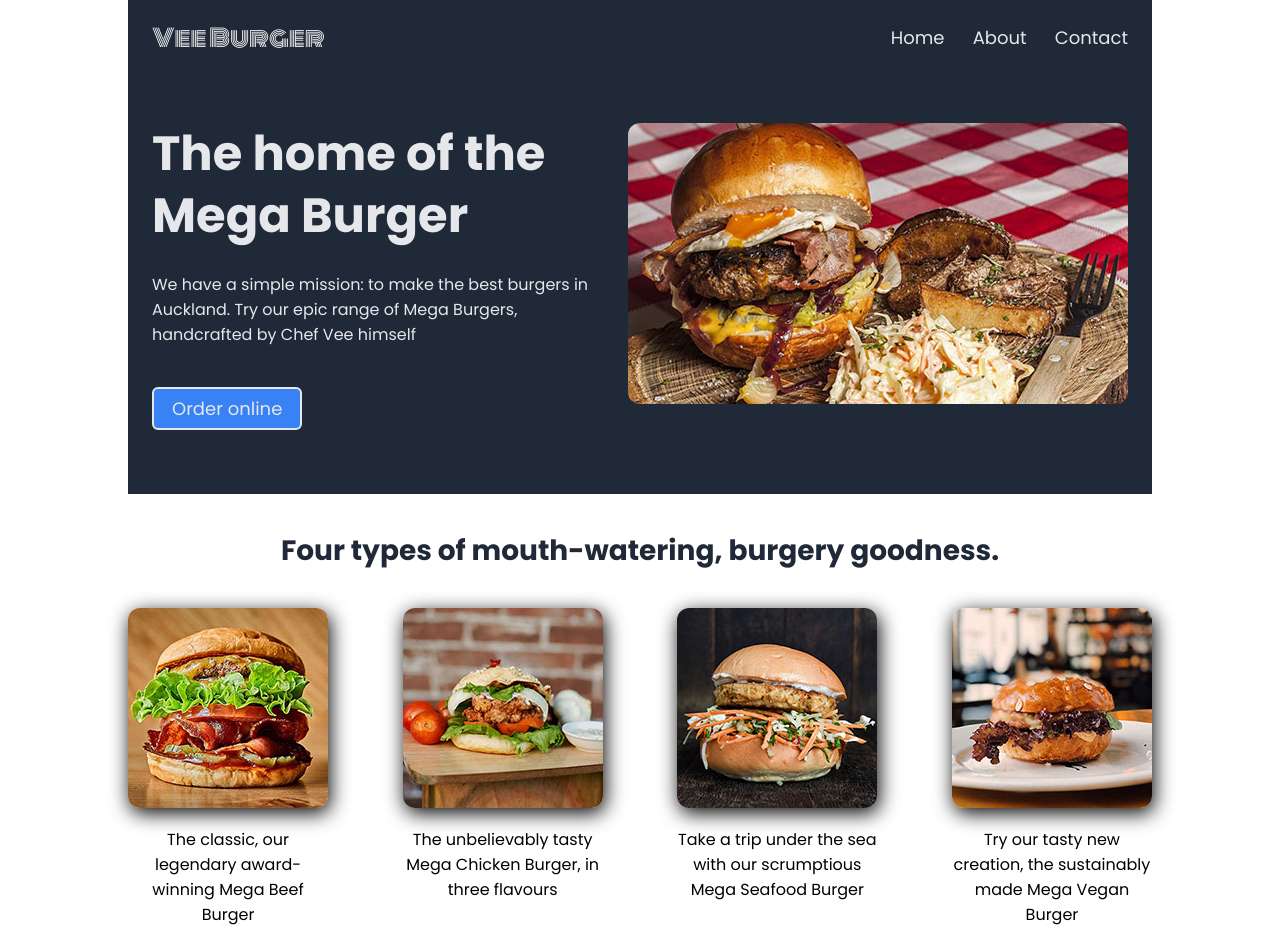
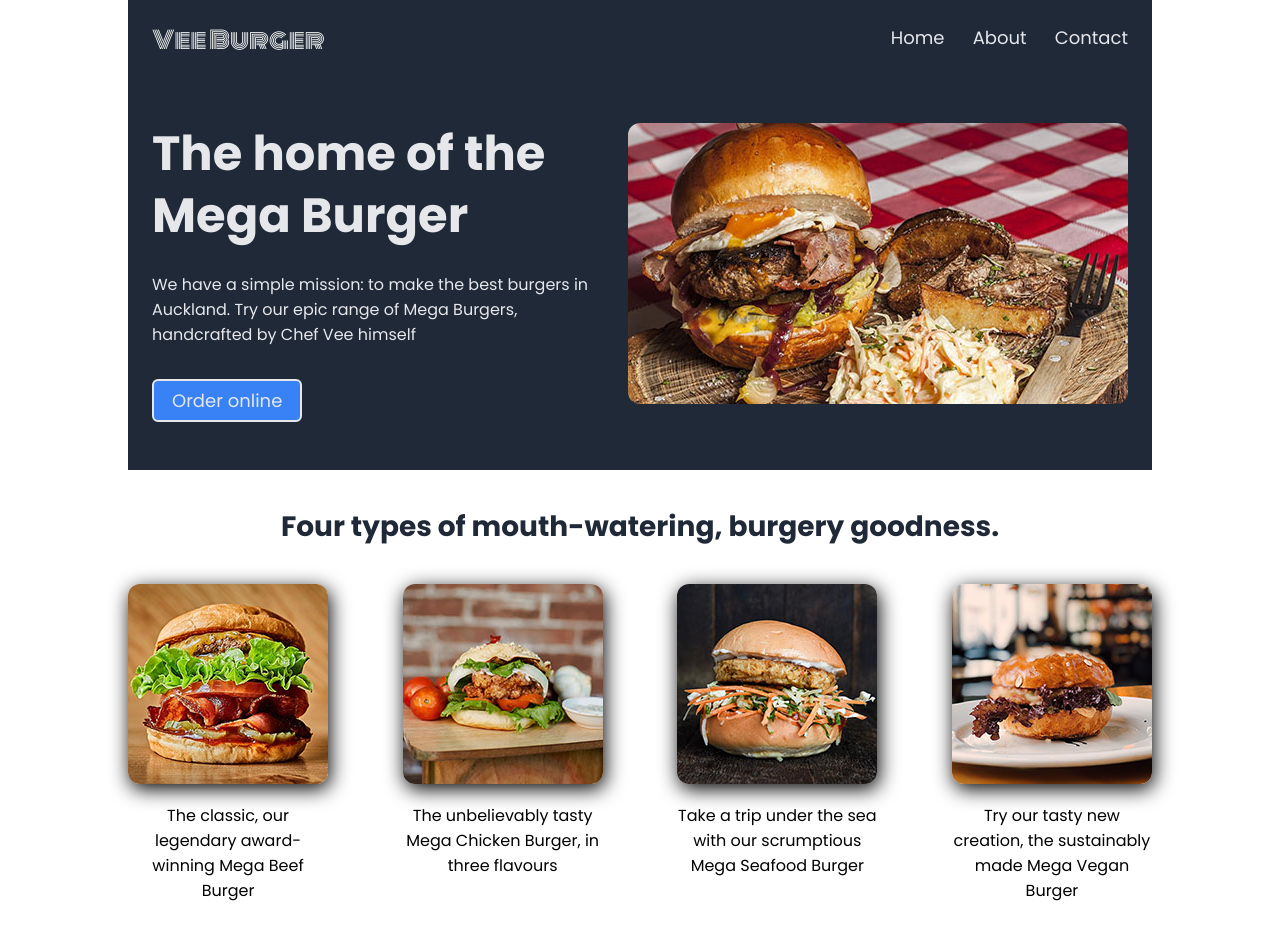
Before and after one commit to MVIVN/odin-landing-page, a plain HTML site: page index.html in a window 1280 px wide. Shown: the top 930 px of the page. Drawn offline with Linux system fonts and the light colour scheme.

Commit message:
Add minor cosmetic changes to the layout and add link hover color

```diff
--- a/index.html
+++ b/index.html
@@ -10,7 +10,9 @@
 <body>
     <div class="container">
         <header class="header">
-            <h1 class="logo">Vee Burger</h1>
+            <h1 class="logo">
+                <a href="#">Vee Burger</a>
+            </h1>
             <ul>
                 <li><a href="#">Home</a></li>
                 <li><a href="#">About</a></li>
--- a/style.css
+++ b/style.css
@@ -36,7 +36,11 @@ a {
     background-color: #1F2937;
 }
 
-.logo {
+.header a:hover {
+    color: rgb(228, 137, 80);
+}
+
+.logo a {
     font-family: Monoton, sans-serif;
     font-weight: 400;
     font-size: 24px;
@@ -44,7 +48,7 @@ a {
     margin-left: 24px;
 }
 
-.logo:hover {
+.logo a:hover {
     color: rgb(228, 137, 80);
 }
 
@@ -90,14 +94,13 @@ a {
 }
 
 .hero-text p {
-    margin-bottom: 24px;
+    margin-bottom: 32px;
 }
 
 .hero-text button {
     background-color: #3882f6;
     border: 2px solid #E5E7EB;
     padding: 6px 18px;
-    margin: 16px auto;
     border-radius: 6px;
 }
 
```
